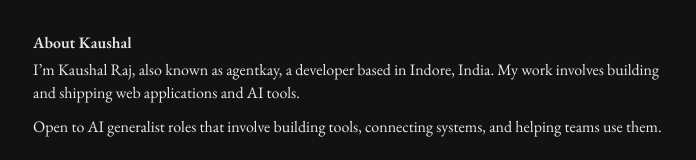
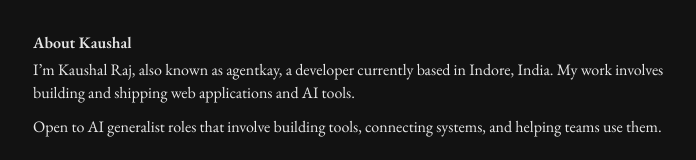
Before and after one commit to kawwshall/iamagentkay, a Next.js app: page / in a window 1280 px wide. Shown: the top 160 px of the page, without its empty margins (291-987 px from the left). Built offline with nearby package versions, Linux system fonts and the light colour scheme.

Commit message:
Clarify that Indore is the current location

```diff
--- a/app/page.tsx
+++ b/app/page.tsx
@@ -6,7 +6,7 @@ export default function Home() {
     <main className="portfolio">
       <section aria-labelledby="about">
         <h1 id="about">About Kaushal</h1>
-        <p>I’m Kaushal Raj, also known as agentkay, a developer based in {profile.location}. My work involves building and shipping web applications and AI tools.</p>
+        <p>I’m Kaushal Raj, also known as agentkay, a developer currently based in {profile.location}. My work involves building and shipping web applications and AI tools.</p>
         <p>Open to AI generalist roles that involve building tools, connecting systems, and helping teams use them.</p>
       </section>
 
```
